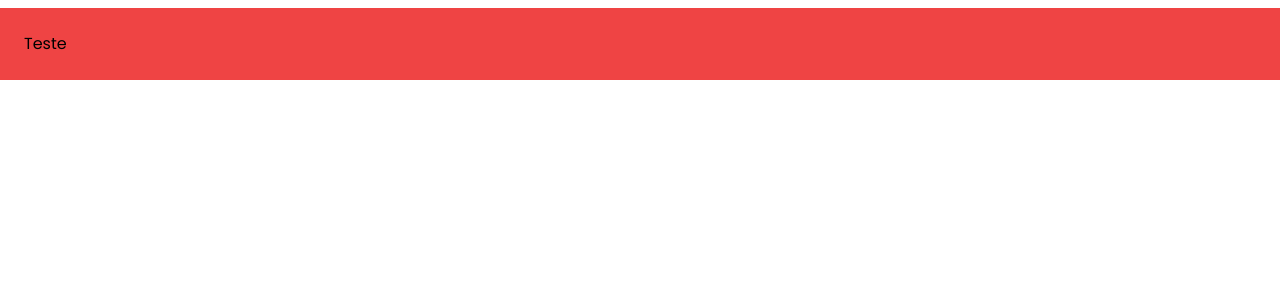
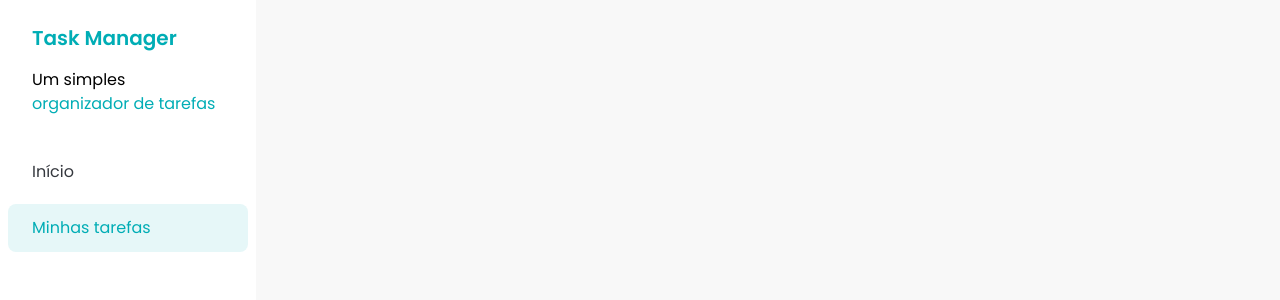
Before and after one commit to DevDaniloSants/fsc-task-manager, a React (Vite) app: page / in a window 1280 px wide. Shown: the top 300 px of the page. Built offline with nearby package versions, Linux system fonts and the light colour scheme.

Commit message:
feat: add Sidebar and SidebarButton component

```diff
--- a/eslint.config.js
+++ b/eslint.config.js
@@ -29,6 +29,7 @@
       ...react.configs.recommended.rules,
       ...react.configs['jsx-runtime'].rules,
       ...reactHooks.configs.recommended.rules,
+      'react/prop-types': 'off',
       'react/jsx-no-target-blank': 'off',
       'react-refresh/only-export-components': [
         'warn',
--- a/src/App.jsx
+++ b/src/App.jsx
@@ -1,5 +1,11 @@
+import Sidebar from './components/Sidebar';
+
 const App = () => {
-  return <h1 className="mt-2 bg-red-500 p-6">Teste</h1>;
+  return (
+    <div>
+      <Sidebar />
+    </div>
+  );
 };
 
 export default App;
--- /dev/null
+++ b/src/components/Sidebar.jsx
@@ -0,0 +1,21 @@
+import SidebarButton from './SidebarButton';
+
+const Sidebar = () => {
+  return (
+    <div className="h-screen w-64 bg-white">
+      <div className="space-y-4 px-8 py-6">
+        <h1 className="text-xl font-semibold text-[#00ADB5]">Task Manager</h1>
+        <p>
+          Um simples
+          <span className="text-[#00ADB5]"> organizador de tarefas</span>
+        </p>
+      </div>
+      <div className="flex flex-col gap-2 p-2">
+        <SidebarButton variant="unselected">Início</SidebarButton>
+        <SidebarButton variant="selected">Minhas tarefas</SidebarButton>
+      </div>
+    </div>
+  );
+};
+
+export default Sidebar;
--- /dev/null
+++ b/src/components/SidebarButton.jsx
@@ -0,0 +1,17 @@
+const SidebarButton = ({ children, variant }) => {
+  const getVariantClasses = () => {
+    if (variant === 'unselected') {
+      return 'text-[#35383E]';
+    }
+    if (variant === 'selected') {
+      return 'bg-[#E6F7F8] text-[#00ADB5]';
+    }
+  };
+  return (
+    <a href="#" className={`rounded-lg px-6 py-3 ${getVariantClasses()} `}>
+      {children}
+    </a>
+  );
+};
+
+export default SidebarButton;
--- a/src/index.css
+++ b/src/index.css
@@ -128,4 +128,8 @@
     font-weight: 100;
     font-style: italic;
   }
+
+  body {
+    @apply bg-[#f8f8f8];
+  }
 }
```
